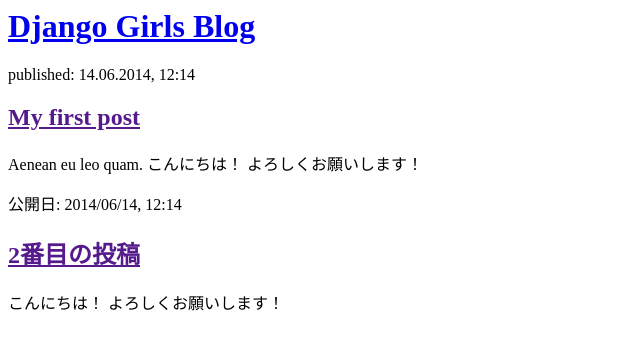
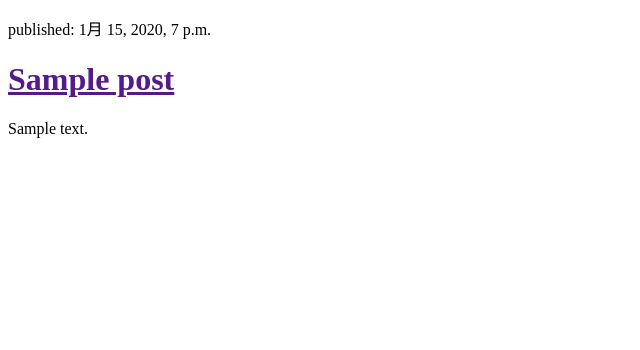
Before and after one commit to devmk3/my-first-blog, a Django app: template blog/templates/blog/post_list.html in a window 1280 px wide. Shown: the top 350 px of the page, without its empty margins (0-640 px from the left). Run offline with Django 3.2, Linux system fonts and the light colour scheme; the template is opened without the code that fills it: values that come from a table or form of the project are taken from there, others are empty; tables that the repository leaves empty hold one stand-in row (values such as "Sample post").

Commit message:
"Modified templates to display posts from database.

```diff
--- a/blog/templates/blog/post_list.html
+++ b/blog/templates/blog/post_list.html
@@ -1,22 +1,18 @@
-<html>
-    <head>
-        <title>Django Girls blog</title>
-    </head>
-    <body>
+<!DOCTYPE html>
+<html lang="ja">
+<head>
+    <meta charset="UTF-8">
+    <meta name="viewport" content="width=device-width, initial-scale=1.0">
+    <meta http-equiv="X-UA-Compatible" content="ie=edge">
+    <title>Blog</title>
+</head>
+<body>
+    {% for post in posts %}
         <div>
-            <h1><a href="/">Django Girls Blog</a></h1>
+            <p>published: {{ post.published_date }}</p>
+            <h1><a href="">{{ post.title }}</a></h1>
+            <p>{{ post.text|linebreaksbr }}</p>
         </div>
-
-        <div>
-            <p>published: 14.06.2014, 12:14</p>
-            <h2><a href="">My first post</a></h2>
-            <p>Aenean eu leo quam. こんにちは！ よろしくお願いします！ </p>
-        </div>
-
-        <div>
-            <p>公開日: 2014/06/14, 12:14</p>
-            <h2><a href="">2番目の投稿</a></h2>
-            <p> こんにちは！ よろしくお願いします！ </p>
-        </div>
-    </body>
+    {% endfor %}
+</body>
 </html>
```
Also changed, not shown: blog/views.py (+6 -1 lines).
